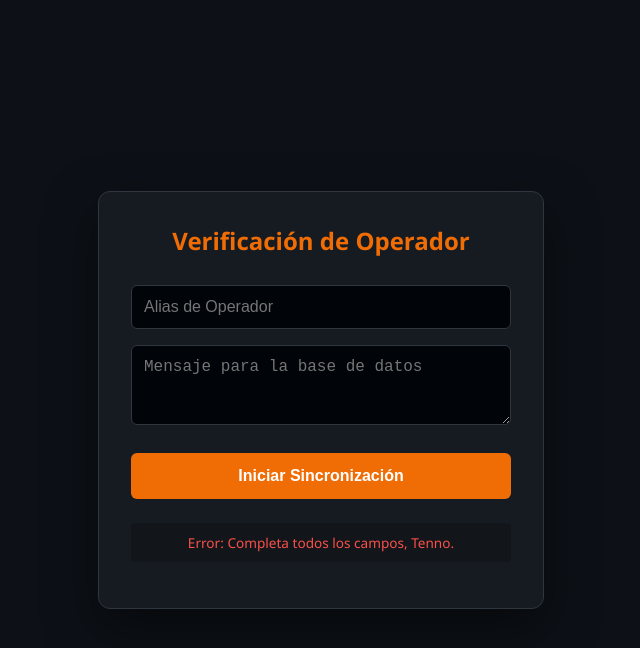
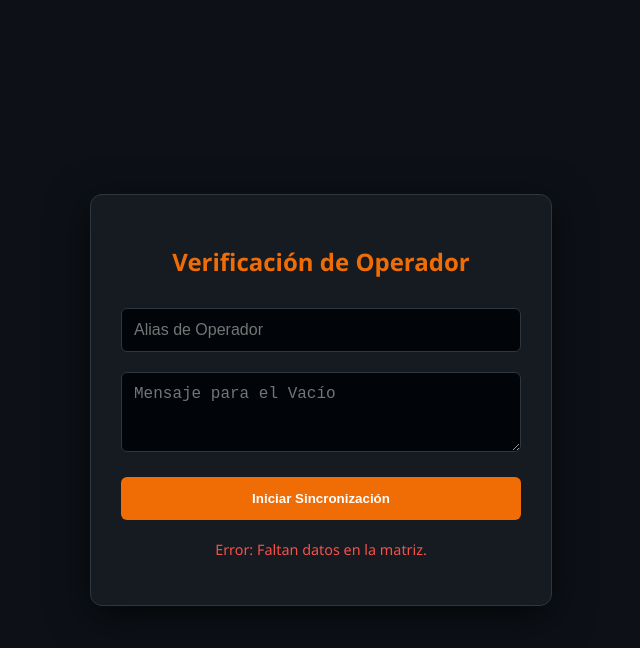
Before and after one commit to Kiddsxtiro18/portal-gestion, a plain HTML site: page index.html in a window 1280 px wide. Both pictures are taken after a click on the button "Iniciar Sincronización". Shown: the whole page, without its empty margins (319-959 px from the left). Drawn offline with nearby package versions, Linux system fonts and the light colour scheme.

Commit message:
Revise index.html for new layout and functionality

```diff
--- a/index.html
+++ b/index.html
@@ -3,11 +3,10 @@
 <head>
     <meta charset="UTF-8">
     <meta name="viewport" content="width=device-width, initial-scale=1.0">
-    <title>Portal de Acceso Tenno</title>
-    <script src="https://cdn.jsdelivr.net/npm/@supabase/supabase-js@2"></script>
+    <title>Portal de Acceso Tenno - Bypass v2</title>
     <style>
         body {
-            font-family: 'Segoe UI', system-ui, -apple-system, sans-serif;
+            font-family: 'Segoe UI', Tahoma, Geneva, Verdana, sans-serif;
             background: #0d1117;
             color: white;
             display: flex;
@@ -17,21 +16,21 @@
             height: 100vh;
             margin: 0;
         }
-        .contenedor-interfaz {
+        .matriz-contenedor {
             background: #161b22;
-            padding: 2rem;
+            padding: 30px;
             border-radius: 12px;
             border: 1px solid #30363d;
-            box-shadow: 0 20px 50px rgba(0,0,0,0.5);
+            box-shadow: 0 10px 40px rgba(0,0,0,0.7);
             width: 90%;
-            max-width: 380px;
+            max-width: 400px;
             text-align: center;
         }
-        h2 { color: #f06d06; margin-top: 0; font-weight: 600; }
+        h2 { color: #f06d06; margin-bottom: 20px; }
         input, textarea {
             width: 100%;
             padding: 12px;
-            margin: 8px 0;
+            margin: 10px 0;
             border-radius: 6px;
             border: 1px solid #30363d;
             background: #010409;
@@ -48,85 +47,75 @@
             color: white;
             font-weight: bold;
             cursor: pointer;
-            transition: all 0.2s;
-            margin-top: 15px;
-            font-size: 1rem;
+            transition: 0.3s;
+            margin-top: 10px;
         }
-        button:hover { background: #ff8c00; transform: translateY(-1px); }
+        button:hover {
+            background: #ff8c00;
+            box-shadow: 0 0 15px rgba(240, 109, 6, 0.4);
+        }
         button:disabled { background: #444; cursor: not-allowed; }
         #estado {
-            font-size: 0.85rem;
-            margin-top: 1.5rem;
+            font-size: 0.9em;
+            margin-top: 20px;
             color: #8b949e;
-            line-height: 1.4;
-            padding: 10px;
-            border-radius: 4px;
-            background: rgba(0,0,0,0.2);
+            min-height: 20px;
         }
     </style>
 </head>
 <body>
 
-<div class="contenedor-interfaz">
+<div class="matriz-contenedor">
     <h2>Verificación de Operador</h2>
     <input type="text" id="nombre" placeholder="Alias de Operador" autocomplete="off">
-    <textarea id="mensaje" placeholder="Mensaje para la base de datos" rows="3"></textarea>
+    <textarea id="mensaje" placeholder="Mensaje para el Vacío" rows="3"></textarea>
     <button id="enviar">Iniciar Sincronización</button>
-    <p id="estado">Sistema en espera...</p>
+    <p id="estado">Canal de comunicación listo.</p>
 </div>
 
 <script>
-    // Coordenadas del Vacío
-    const URL_S = 'https://gvmwdqwkcacgzkfincz.supabase.co';
-    const KEY_S = 'sb_publishable_N_hTBW7We2gtuT6b9xYgAA_trx0pI_w';
-    const supabaseClient = supabase.createClient(URL_S, KEY_S);
-
     document.getElementById('enviar').addEventListener('click', async () => {
         const estado = document.getElementById('estado');
         const btn = document.getElementById('enviar');
+        const n = document.getElementById('nombre').value;
+        const m = document.getElementById('mensaje').value;
 
-        estado.innerText = "Intentando conexión directa con Supabase...";
+        if (!n || !m) {
+            estado.innerText = "Error: Faltan datos en la matriz.";
+            estado.style.color = "#f85149";
+            return;
+        }
+
+        estado.innerText = "Transmitiendo a través del túnel de Vercel...";
         estado.style.color = "#8b949e";
         btn.disabled = true;
 
         try {
-            // Recolección de entradas
-            const n = document.getElementById('nombre').value;
-            const m = document.getElementById('mensaje').value;
+            // Ya no contactamos a Supabase directamente.
+            // Enviamos la petición a nuestra propia ruta interna /api/insert.
+            const response = await fetch('/api/insert', {
+                method: 'POST',
+                headers: { 'Content-Type': 'application/json' },
+                body: JSON.stringify({ nombre: n, mensaje: m })
+            });
 
-            if(!n || !m) {
-                estado.innerText = "Error: Completa todos los campos, Tenno.";
-                estado.style.color = "#f85149";
-                btn.disabled = false;
-                return;
+            if (!response.ok) {
+                const errorData = await response.json();
+                throw new Error(errorData.error || "Fallo en el servidor.");
             }
 
-            // Maniobra sigilosa: Intentamos enviar los datos directamente.
-            // Si esto falla con "Failed to fetch", el bloqueo es a nivel de red (DNS/Firewall).
-            const { error, status } = await supabaseClient
-                .from('visitas')
-                .insert([{
-                    Usuario_input: `${n} - ${m}`,
-                    User_ip: "Origen_Movil_4G"
-                }]);
+            const resultado = await response.json();
 
-            if (error) {
-                // El servidor respondió, pero rechazó la entrada (posiblemente RLS)
-                estado.innerText = `Interferencia de Supabase: ${error.message} (Status: ${status})`;
-                estado.style.color = "#f85149";
-            } else {
-                // Éxito total
-                estado.innerText = "¡Sincronización exitosa! Datos grabados en el Vacío.";
+            if (resultado.success) {
+                estado.innerText = "¡Sincronización Exitosa! Datos grabados vía Túnel.";
                 estado.style.color = "#3fb950";
                 document.getElementById('nombre').value = "";
                 document.getElementById('mensaje').value = "";
             }
-
         } catch (err) {
-            // El navegador ni siquiera pudo enviar la petición
-            estado.innerText = "Error Crítico de Red: El navegador no puede contactar a Supabase. Verifica que estés en Incógnito y con 4G real.";
+            estado.innerText = "Fallo en el túnel: " + err.message;
             estado.style.color = "#f85149";
-            console.error("Fallo de red:", err);
+            console.error("Error de enlace:", err);
         } finally {
             btn.disabled = false;
         }
```
